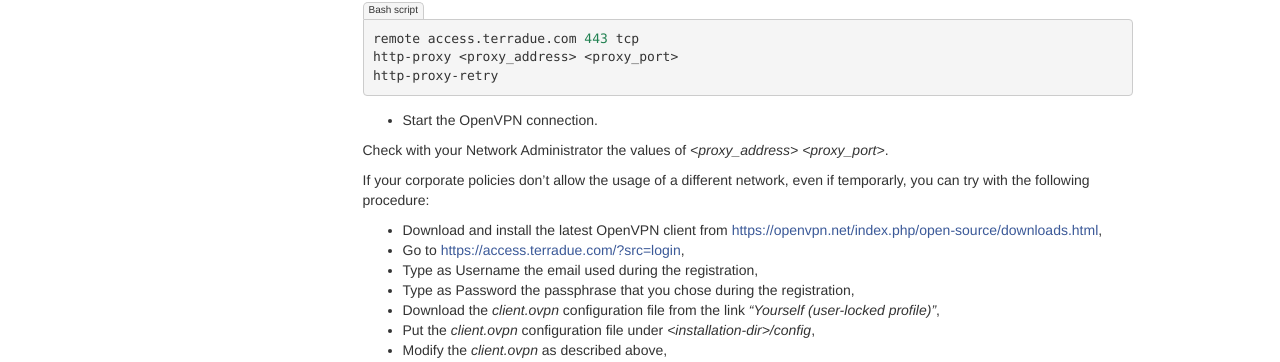
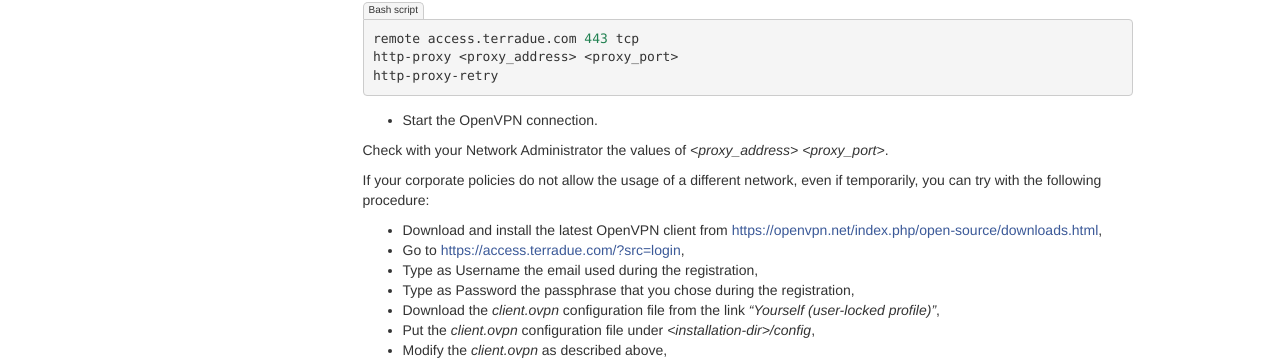
Before and after one commit to Terradue/doc-developer-sandbox, a Sphinx documentation site: the page built from source/start/laboratory/index.rst, in a window 1280 px wide and 900 px high, scrolled down 3113 px. Shown: the part 88-450 px from the top of the window. Built offline with Sphinx 7.4.7, drawn with Linux system fonts in a browser that asks for light colours; pages that are not in the unit, such as notebooks, are missing from menus.

Commit message:
Fixed typos. This refs #12057

```diff
--- a/source/start/laboratory/index.rst
+++ b/source/start/laboratory/index.rst
@@ -212,7 +212,7 @@ With:
 
 Check with your Network Administrator the values of *<proxy_address>* *<proxy_port>*.
 
-If your corporate policies don't allow the usage of a different network, even if temporarly, you can try with the following procedure:
+If your corporate policies do not allow the usage of a different network, even if temporarily, you can try with the following procedure:
 
 * Download and install the latest OpenVPN client from https://openvpn.net/index.php/open-source/downloads.html,
 
```
